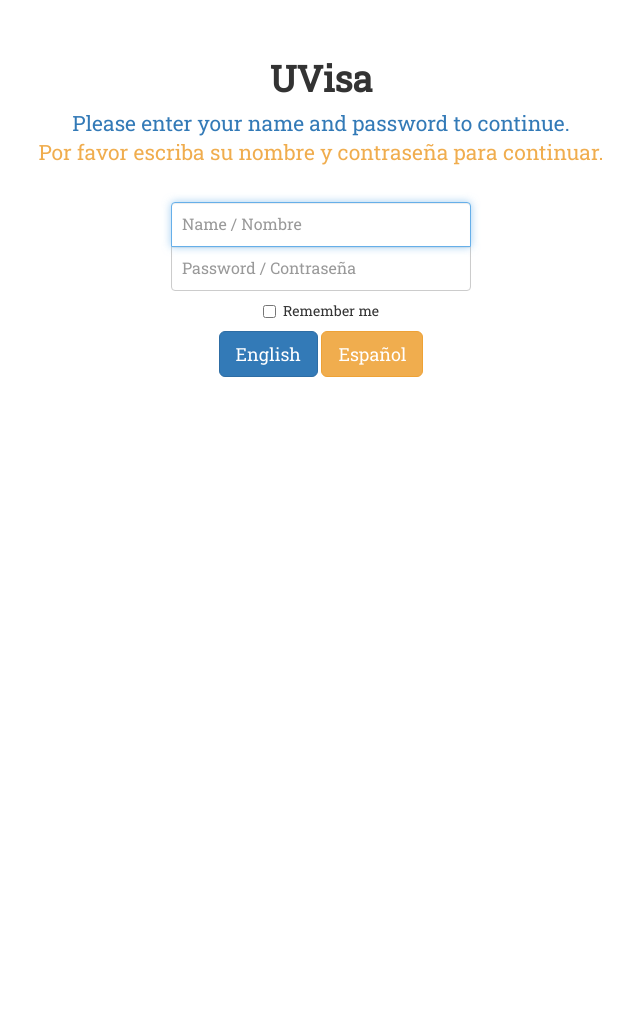
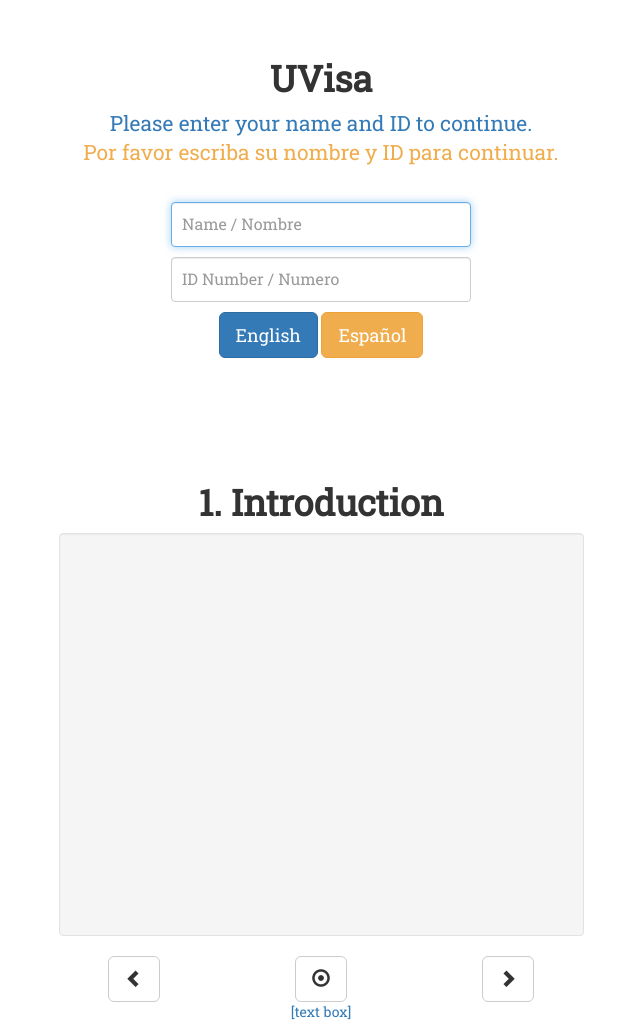
Before and after one commit to sravanti/UVisa, a PHP site: page / in a window 1280 px wide. Shown: the part 51-1083 px from the top of the page, without its empty margins (319-959 px from the left). Before the commit the page ends 428 px from the top, so only its background shows below. Run offline with PHP 8.4, Linux system fonts and the light colour scheme; some libraries are stand-ins or nearby versions.

Commit message:
added video prompt/response template

```diff
--- a/public-html/index.html
+++ b/public-html/index.html
@@ -1,5 +1,8 @@
 <!--
-(C) 2015 Sravanti Tekumalla, Alison Boreiko, and Brian Pilchik
+(c) 2015 Sravanti Tekumalla, Alison Boreiko, and Brian Pilchik
+Select icons provided by:
++ Glyphicons, http://glyphicons.com/
++ TukTuk Design, from The Noun Project
 -->
 
 <!DOCTYPE html>
@@ -56,28 +59,54 @@
 
     <div class="container">
 
-      <div class="starter-template">
+      <div id="content-welcome" class="starter-template">
         <h1>UVisa</h1>
         <p class="lead">
-          Please enter your name and password to continue.
+          Please enter your name and ID to continue.
           <br>
-          <span class="alt-language">Por favor escriba su nombre y contraseña para continuar.</span>
+          <span class="alt-language">Por favor escriba su nombre y ID para continuar.</span>
         </p>
         <form class="form-signin">
-          <label for="inputEmail" class="sr-only">Name</label>
-          <input type="email" id="inputEmail" class="form-control" placeholder="Name / Nombre" required autofocus>
-          <label for="inputPassword" class="sr-only">Password</label>
-          <input type="password" id="inputPassword" class="form-control" placeholder="Password / Contraseña" required>
-          <div class="checkbox">
+          <label for="inputName" class="sr-only">Name</label>
+          <input type="text" id="inputName" class="form-control" placeholder="Name / Nombre" required autofocus>
+          <p></p>
+          <label for="inputID" class="sr-only">Password</label>
+          <input type="tex" id="inputID" class="form-control" placeholder="ID Number / Numero" required>
+<!--           <div class="checkbox">
             <label>
               <input type="checkbox" value="remember-me"> Remember me
             </label>
-          </div>
+          </div> -->
+          <p></p>
           <p>
-            <button class="btn btn-lg btn-primary" type="submit-en">English</button>
-            <button class="btn btn-lg btn-warning" type="submit-es">Español</button>
+            <button class="btn btn-lg btn-primary" type="submit" onclick="beginInterview('English')">English</button>
+            <button class="btn btn-lg btn-warning" type="submit" onclick="beginInterview('Spanish')">Español</button>
           </p>
         </form>
+      </div>
+
+      <div id="content-prompt-english" class="starter-template">
+        <h1>1. Introduction</h1>
+        <div class="col-md-6 col-md-offset-3">
+          <div id="video-wrapper" class="well">
+            <div class="embed-responsive embed-responsive-4by3">
+              <iframe id="video-frame" class="embed-responsive-item" src=""></iframe>
+            </div>
+          </div>
+          <div>
+              <button class="btn btn-lg btn-default col-md-offset-0" type="submit" onclick=""><span class="glyphicon glyphicon-chevron-left"></span></button>
+              <!-- <button class="btn btn-lg btn-success" type="submit" onclick=""><span class="glyphicon glyphicon-bullhorn"></span></button> -->
+              <button id="recording-button" class="btn btn-lg btn-default col-md-offset-3" type="submit" onclick="toggleAudio()"><span class="glyphicon glyphicon-record"></span></button>
+              <!-- <button class="btn btn-lg btn-success" type="submit" onclick=""><span class="glyphicon glyphicon-pencil"></span></button> -->
+              <button id="next-button" class="btn btn-lg btn-default col-md-offset-3" type="submit" onclick="nextVideo()"><span class="glyphicon glyphicon-chevron-right"></span></button>
+              <!-- <button class="btn btn-lg btn-danger" type="submit" onclick=""><span class="glyphicon glyphicon-exclamation-sign"></span></button> -->
+          </div>
+          <div>
+            <p>
+              [text box]
+            </p>
+          </div>
+        </div>
       </div>
 
     </div><!-- /.container -->
@@ -90,5 +119,6 @@
     <script src="../dist/js/bootstrap.min.js"></script>
     <!-- IE10 viewport hack for Surface/desktop Windows 8 bug -->
     <script src="../assets/js/ie10-viewport-bug-workaround.js"></script>
+    <script type="text/javascript" src="interview.js"></script>
   </body>
 </html>
--- /dev/null
+++ b/public-html/interview.js
@@ -0,0 +1,35 @@
+//Global Variables
+var language = "UNASSIGNED";
+var recording = 0;
+
+//Initialization
+// document.getElementById("content-prompt").style.display = "none";
+
+//after user first logs in, show next prompt
+function beginInterview(userLang) {
+	language = userLang;
+	// alert(language);
+	// document.getElementById("content-wrapper").innerHTML = '<p>You\'ve chosen: ' + language + '.</p>';
+	// document.getElementById("content-wrapper").innerHTML = '<div class="embed-responsive embed-responsive-4by3"><iframe class="embed-responsive-item" src="http://www.youtube.com/embed/eGilvHv0_bE?rel=0&autoplay=1"></iframe></div>';
+
+	document.getElementById("content-welcome").style.display = "none";
+	document.getElementById("content-prompt-english").style.display = "block";
+}
+
+//when user presses record button
+function toggleAudio() {
+	if (recording == 0) { //waiting
+		recording = 1; //capturing
+		document.getElementById("recording-button").className = "btn btn-lg btn-danger col-md-offset-3";
+	} else {
+		recording = 2; //sending
+		document.getElementById("recording-button").innerHTML = '<span class="glyphicon glyphicon-ok"></span>';
+		document.getElementById("recording-button").className = "btn btn-lg btn-success col-md-offset-3";
+		document.getElementById("next-button").className = "btn btn-lg btn-primary col-md-offset-3";
+	}
+}
+
+//when a new video prompt needs to be inserted and played
+function nextVideo() {
+	document.getElementById("video-frame").src = 'http://www.youtube.com/embed/eGilvHv0_bE?rel=0' + '&autoplay=1';
+}
--- a/public-html/style.css
+++ b/public-html/style.css
@@ -16,7 +16,8 @@ h1 {
 	color: #F0AD4E;
 }
 
-/* FORM */
+
+/* SIGNIN FORM */
 .form-signin {
   max-width: 330px;
   padding: 15px;
```
Also changed, not shown: public-html/images/noun_53736_cc.png (added), public-html/images/noun_53741_cc.png (added).
